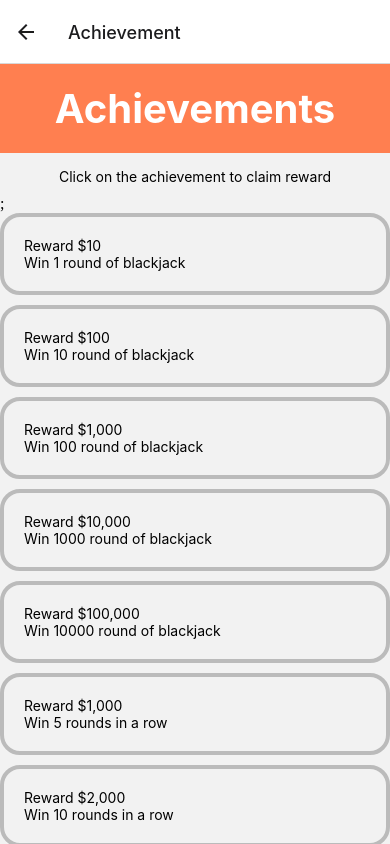
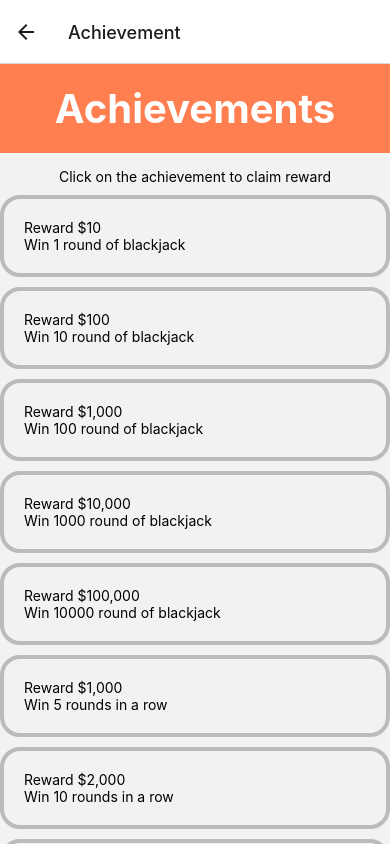
Before and after one commit to UTSCCSCC01/finalprojectw22-neverovertime, a React Native app in the folder NeverOvertime/: screen /Achievement in a window 390 px wide. Shown: the top 844 px of the page. Built offline with nearby package versions, Linux system fonts and the light colour scheme; grey boxes are pictures that could not be loaded.

Commit message:
delete bug code

```diff
--- a/NeverOvertime/components/Achievement.js
+++ b/NeverOvertime/components/Achievement.js
@@ -25,17 +25,6 @@ function Achievement({}) {
     {text: '20th time Bankrupt', prize: 'Reward $16,000', key : 20},
   ])
 
-  const [show_Hide, setShowHide] = useState('flex');
-
-  const letToggle = () => {
-
-    if (show_Hide === 'flex') {
-      setShowHide('none');
-    } else {
-      setShowHide('flex');
-    }
-  }
-
 
     return (
       <View style={styles.container}>
@@ -45,15 +34,13 @@ function Achievement({}) {
         <View style={styles.listcontainer}>
           <Text style={styles.message}>Click on the achievement to claim reward</Text>
           <View style={styles.list}>
-          <Image source={require('./assets/achievement_star.png')} />;
             <FlatList
               /*keyExtractor={(item) => item.text} if key property is change to another id*/
               /*In TouchableOpacity, missing onPress property because achievement system has not set up yet */
               data={achievement}
               renderItem={({ item }) => (
                 <TouchableOpacity >
-
-                  <View style={styles.item} onPress={letToggle}>
+                  <View style={styles.item}>
                     <Text >{item.prize}</Text>
                     <Text >{item.text}</Text>
                   </View>
```
